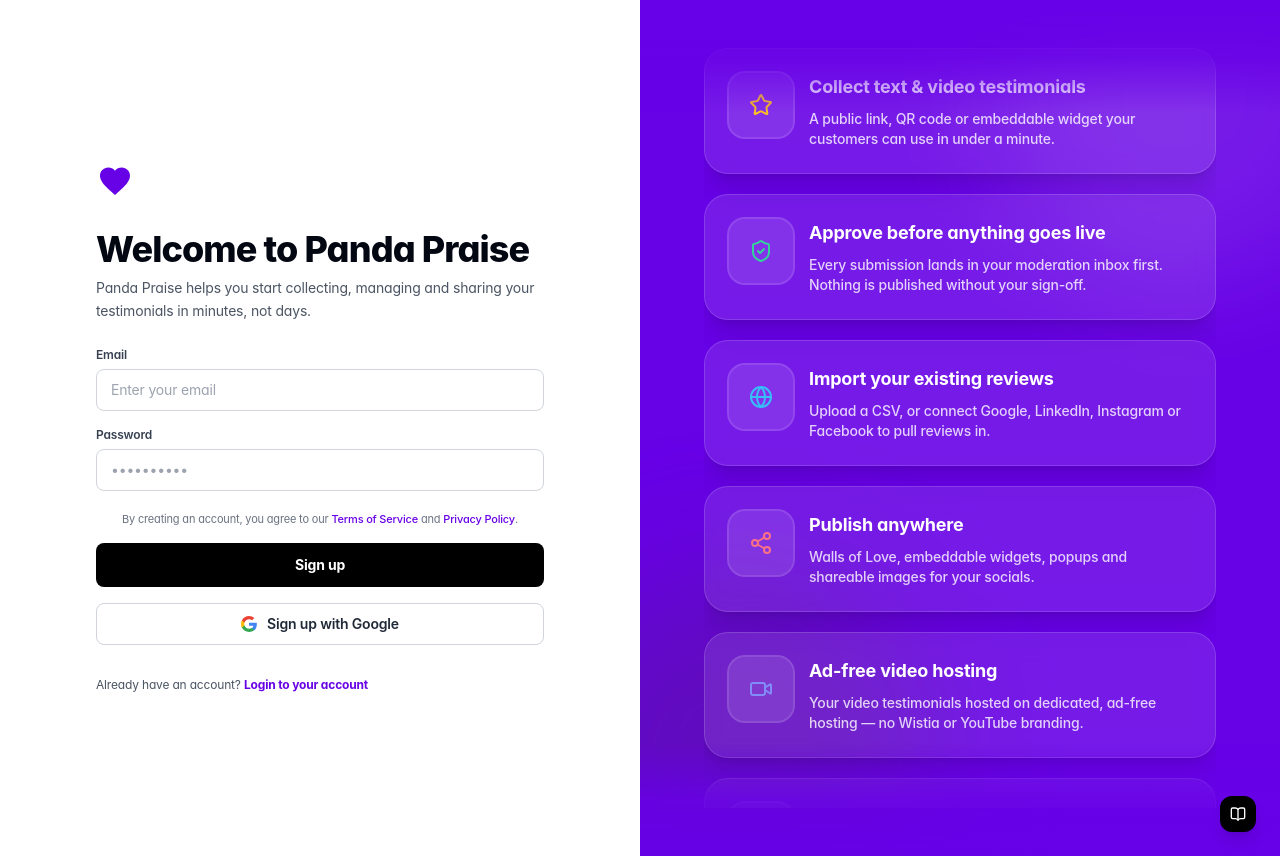
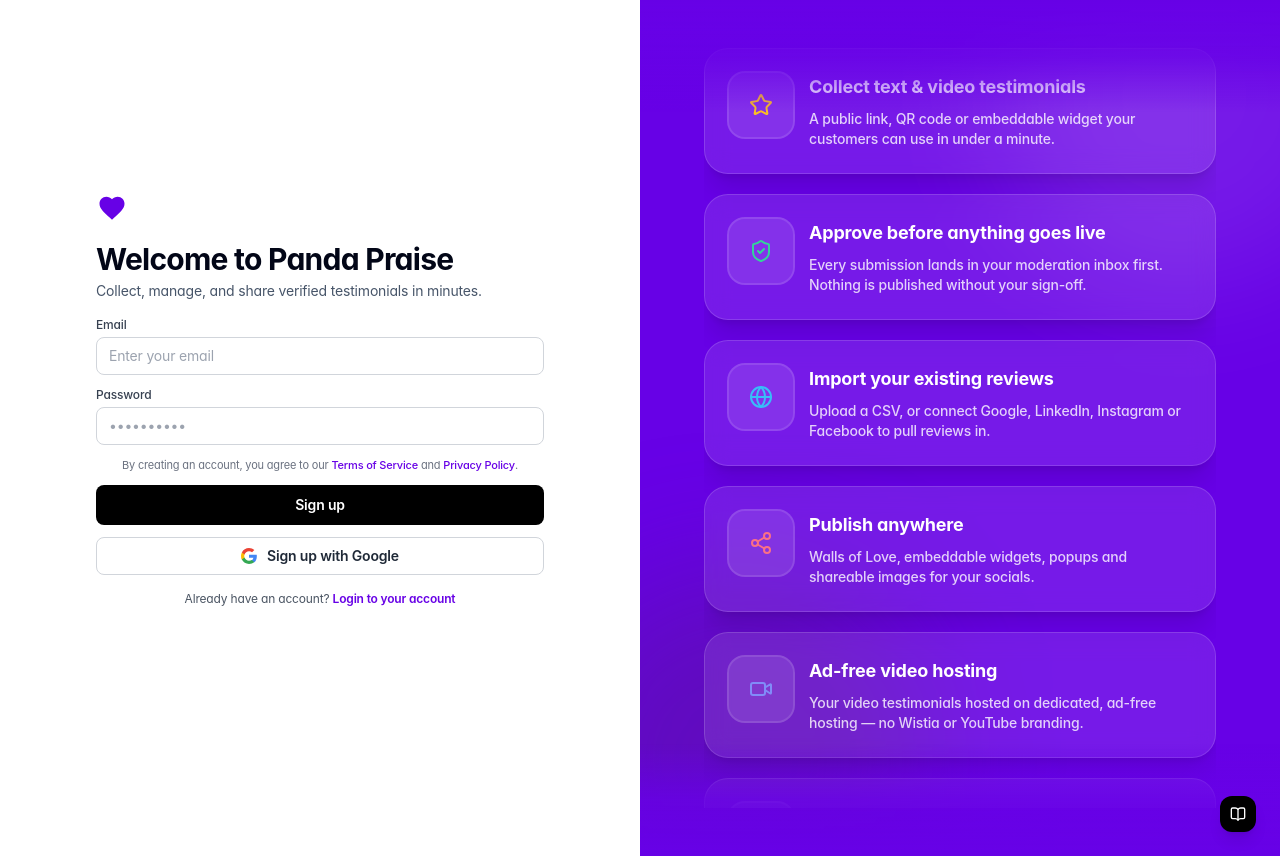
Before and after one commit to greetingsgopal-hub/testimonial-collector-dashboard, a React (Vite) app: page /signup in a window 1280 px wide. Built offline with nearby package versions, Linux system fonts and the light colour scheme; no server answers.

Commit message:
Optimize auth pages to fit within viewport height without scrolling

```diff
--- a/src/pages/LoginPage.tsx
+++ b/src/pages/LoginPage.tsx
@@ -78,35 +78,35 @@
     <div className="min-h-screen bg-white text-gray-900 flex font-sans selection:bg-purple-500/20 selection:text-purple-900">
 
       {/* ── Left Column: Login Form ── */}
-      <div className="w-full lg:w-1/2 flex flex-col justify-center px-6 sm:px-12 md:px-16 xl:px-24 py-12">
+      <div className="w-full lg:w-1/2 flex flex-col justify-center px-6 sm:px-12 md:px-14 xl:px-20 py-4 sm:py-6 overflow-y-auto max-h-screen">
         <div className="w-full max-w-md mx-auto">
 
           {/* Brand Purple Heart Symbol */}
-          <div className="mb-6">
+          <div className="mb-2 sm:mb-3">
             <Link to="/" className="inline-block transition-transform hover:scale-105" title="Panda Praise Home">
-              <svg width="38" height="36" viewBox="0 0 24 24" fill="#6701e6" className="text-[#6701e6]">
+              <svg width="32" height="30" viewBox="0 0 24 24" fill="#6701e6" className="text-[#6701e6]">
                 <path d="M12 21.35l-1.45-1.32C5.4 15.36 2 12.28 2 8.5 2 5.42 4.42 3 7.5 3c1.74 0 3.41.81 4.5 2.09C13.09 3.81 14.76 3 16.5 3 19.58 3 22 5.42 22 8.5c0 3.78-3.4 6.86-8.55 11.54L12 21.35z"/>
               </svg>
             </Link>
           </div>
 
-          <h1 className="text-3xl sm:text-4xl font-extrabold font-display text-gray-950 tracking-tight">
+          <h1 className="text-2xl sm:text-3xl font-bold tracking-tight text-slate-950">
             Welcome back
           </h1>
-          <p className="text-sm text-gray-600 mt-2 leading-relaxed">
+          <p className="text-xs sm:text-sm text-slate-600 mt-1 leading-snug">
             Sign in to manage and share your customer testimonials.
           </p>
 
           {(localError || authError) && (
-            <div className="mt-4 p-3.5 rounded-xl bg-red-50 border border-red-200 text-xs text-red-600 flex items-start gap-2">
-              <AlertCircle className="w-4 h-4 shrink-0 mt-0.5" />
+            <div className="mt-2.5 p-2.5 rounded-xl bg-red-50 border border-red-200 text-xs text-red-600 flex items-start gap-2">
+              <AlertCircle className="w-3.5 h-3.5 shrink-0 mt-0.5" />
               <span>{localError || authError}</span>
             </div>
           )}
 
-          <form onSubmit={handleSubmit} className="mt-6 space-y-4">
+          <form onSubmit={handleSubmit} className="mt-3 sm:mt-4 space-y-2.5 sm:space-y-3">
             <div>
-              <label className="block text-xs font-semibold text-gray-700 mb-1.5">
+              <label className="block text-xs font-medium text-gray-700 mb-1">
                 Email
               </label>
               <input
@@ -115,13 +115,13 @@
                 value={email}
                 onChange={(e) => setEmail(e.target.value)}
                 placeholder="Enter your email"
-                className="w-full px-3.5 py-2.5 rounded-lg border border-gray-300 focus:outline-none focus:ring-2 focus:ring-[#6701e6] focus:border-[#6701e6] text-sm text-gray-900 placeholder-gray-400 bg-white transition-all shadow-xs"
+                className="w-full px-3 py-2 rounded-lg border border-gray-300 focus:outline-none focus:ring-2 focus:ring-[#6701e6] focus:border-[#6701e6] text-sm text-gray-900 placeholder-gray-400 bg-white transition-all shadow-xs"
               />
             </div>
 
             <div>
-              <div className="flex items-center justify-between mb-1.5">
-                <label className="text-xs font-semibold text-gray-700">
+              <div className="flex items-center justify-between mb-1">
+                <label className="text-xs font-medium text-gray-700">
                   Password
                 </label>
                 <Link
@@ -137,14 +137,14 @@
                 value={password}
                 onChange={(e) => setPassword(e.target.value)}
                 placeholder="••••••••••"
-                className="w-full px-3.5 py-2.5 rounded-lg border border-gray-300 focus:outline-none focus:ring-2 focus:ring-[#6701e6] focus:border-[#6701e6] text-sm text-gray-900 placeholder-gray-400 bg-white transition-all shadow-xs"
+                className="w-full px-3 py-2 rounded-lg border border-gray-300 focus:outline-none focus:ring-2 focus:ring-[#6701e6] focus:border-[#6701e6] text-sm text-gray-900 placeholder-gray-400 bg-white transition-all shadow-xs"
               />
             </div>
 
             <button
               type="submit"
               disabled={isSubmitting}
-              className="w-full py-3 rounded-lg bg-black hover:bg-gray-800 text-white font-bold text-sm transition-colors shadow-xs cursor-pointer disabled:opacity-50 mt-5"
+              className="w-full py-2.5 rounded-lg bg-black hover:bg-gray-800 text-white font-semibold text-sm transition-colors shadow-xs cursor-pointer disabled:opacity-50 mt-1"
             >
               {isSubmitting ? 'Logging in...' : 'Log in'}
             </button>
@@ -153,16 +153,16 @@
               type="button"
               disabled={isSubmitting || isGoogleSubmitting}
               onClick={handleGoogleSignIn}
-              className="w-full py-2.5 px-4 rounded-lg border border-gray-300 hover:bg-gray-50 text-gray-800 font-semibold text-sm flex items-center justify-center gap-2.5 transition-colors shadow-xs cursor-pointer disabled:opacity-50"
+              className="w-full py-2 px-4 rounded-lg border border-gray-300 hover:bg-gray-50 text-gray-800 font-semibold text-sm flex items-center justify-center gap-2.5 transition-colors shadow-xs cursor-pointer disabled:opacity-50"
             >
               <GoogleIcon className="w-4 h-4 shrink-0" />
               <span>{isGoogleSubmitting ? 'Connecting...' : 'Sign in with Google'}</span>
             </button>
           </form>
 
-          <p className="mt-8 text-xs text-gray-600">
+          <p className="mt-3 sm:mt-4 text-xs text-gray-600 text-center">
             Don't have an account?{' '}
-            <Link to="/signup" className="text-[#6701e6] font-bold hover:underline">
+            <Link to="/signup" className="text-[#6701e6] font-semibold hover:underline">
               Sign up for free
             </Link>
           </p>
--- a/src/pages/SignupPage.tsx
+++ b/src/pages/SignupPage.tsx
@@ -162,65 +162,63 @@
     <div className="min-h-screen bg-white text-gray-900 flex font-sans selection:bg-purple-500/20 selection:text-purple-900">
 
       {/* ── Left Column: Sign up Form ── */}
-      <div className="w-full lg:w-1/2 flex flex-col justify-center px-6 sm:px-12 md:px-16 xl:px-24 py-12">
+      {/* ── Left Column: Sign-up Form ── */}
+      <div className="w-full lg:w-1/2 flex flex-col justify-center px-6 sm:px-12 md:px-14 xl:px-20 py-4 sm:py-6 overflow-y-auto max-h-screen">
         <div className="w-full max-w-md mx-auto">
 
           {/* Brand Purple Heart Symbol */}
-          <div className="mb-6">
+          <div className="mb-2 sm:mb-3">
             <Link to="/" className="inline-block transition-transform hover:scale-105" title="Panda Praise Home">
-              <svg width="38" height="36" viewBox="0 0 24 24" fill="#6701e6" className="text-[#6701e6]">
+              <svg width="32" height="30" viewBox="0 0 24 24" fill="#6701e6" className="text-[#6701e6]">
                 <path d="M12 21.35l-1.45-1.32C5.4 15.36 2 12.28 2 8.5 2 5.42 4.42 3 7.5 3c1.74 0 3.41.81 4.5 2.09C13.09 3.81 14.76 3 16.5 3 19.58 3 22 5.42 22 8.5c0 3.78-3.4 6.86-8.55 11.54L12 21.35z"/>
               </svg>
             </Link>
           </div>
 
-          {/* Account already exists recovery prompt (Priority 8) */}
+          {/* Account already exists recovery prompt */}
           {isExistingAccount && (
-            <div className="mb-6 p-4 rounded-2xl bg-amber-50 border border-amber-200 text-xs text-amber-900 space-y-2 animate-fade-in">
+            <div className="mb-3 p-3 rounded-xl bg-amber-50 border border-amber-200 text-xs text-amber-900 space-y-1.5 animate-fade-in shadow-2xs">
               <div className="flex items-center gap-1.5 font-bold">
-                <AlertCircle className="w-4 h-4 text-amber-600 shrink-0" />
+                <AlertCircle className="w-3.5 h-3.5 text-amber-600 shrink-0" />
                 <span>An account with this email already exists!</span>
               </div>
-              <p className="text-amber-800">
-                You already have a Panda Praise account. Log in with your password to access your existing collection link and dashboard without creating duplicate workspaces.
+              <p className="text-amber-800 text-[11px] leading-snug">
+                Log in to access your existing collection link and dashboard without duplicate workspaces.
               </p>
               <Link
                 to={`/login?redirect=/ready&email=${encodeURIComponent(email)}`}
-                className="mt-1 inline-flex items-center gap-1.5 px-4 py-2 rounded-xl bg-[#6701e6] hover:bg-[#5200bd] text-white font-bold text-xs transition-all shadow-xs"
+                className="mt-1 inline-flex items-center gap-1 px-3 py-1.5 rounded-lg bg-[#6701e6] hover:bg-[#5200bd] text-white font-semibold text-xs transition-colors shadow-2xs"
               >
                 <span>Log in to your account</span>
-                <ArrowRight className="w-3.5 h-3.5" />
+                <ArrowRight className="w-3 h-3" />
               </Link>
             </div>
           )}
 
-          {/* Existing Logged-in Account Banner (Requirement 6 & 15) */}
+          {/* Existing Logged-in Account Compact Banner */}
           {user && (
-            <div className="mb-6 p-4 rounded-2xl bg-purple-50 border border-purple-200 text-xs text-purple-900 space-y-2 animate-fade-in">
-              <div className="flex items-center gap-1.5 font-bold">
-                <Sparkles className="w-4 h-4 text-[#6701e6]" />
-                <span>You are already signed in as {user.email}</span>
+            <div className="mb-3 p-2.5 sm:p-3 rounded-xl bg-purple-50/90 border border-purple-200/80 text-xs text-purple-950 flex flex-col sm:flex-row sm:items-center justify-between gap-2 animate-fade-in shadow-2xs">
+              <div className="flex items-center gap-1.5 min-w-0">
+                <Sparkles className="w-3.5 h-3.5 text-brand-600 shrink-0" />
+                <span className="truncate text-xs">Signed in as <strong className="font-semibold text-slate-900">{user.email}</strong></span>
               </div>
-              <p className="text-gray-600">
-                You already have an active session. Skip signup and proceed to your dashboard, or sign out to create a fresh new account.
-              </p>
-              <div className="flex flex-wrap items-center gap-2 pt-1">
+              <div className="flex items-center gap-1.5 shrink-0">
                 <button
                   type="button"
                   onClick={() => navigate('/dashboard')}
-                  className="px-4 py-2 rounded-xl bg-[#6701e6] hover:bg-[#5200bd] text-white font-bold text-xs flex items-center gap-1.5 transition-all cursor-pointer shadow-xs"
+                  className="px-3 py-1 rounded-lg bg-[#6701e6] hover:bg-[#5200bd] text-white font-semibold text-xs flex items-center gap-1 cursor-pointer transition-colors shadow-2xs"
                 >
-                  <span>Continue to Your Dashboard</span>
-                  <ArrowRight className="w-3.5 h-3.5" />
+                  <span>Dashboard</span>
+                  <ArrowRight className="w-3 h-3" />
                 </button>
                 <button
                   type="button"
                   onClick={async () => {
                     await signOut();
                   }}
-                  className="px-3.5 py-2 rounded-xl bg-white hover:bg-gray-100 text-gray-700 border border-gray-200 font-semibold text-xs transition-colors cursor-pointer"
+                  className="px-2.5 py-1 rounded-lg bg-white hover:bg-gray-100 text-gray-700 border border-gray-200 font-medium text-xs transition-colors cursor-pointer"
                 >
-                  <span>Sign out to create new account</span>
+                  Sign out
                 </button>
               </div>
             </div>
@@ -228,34 +226,34 @@
 
           {/* Viral Signup Badge */}
           {(isViral || viralContext) && (
-            <div className="inline-flex items-center gap-1.5 px-3 py-1 rounded-full bg-purple-50 border border-purple-200 text-[#6701e6] text-xs font-bold mb-3 shadow-2xs">
-              <Sparkles className="w-3.5 h-3.5" />
-              <span>⚡ Your Testimonial Link is 30 Seconds Away</span>
+            <div className="inline-flex items-center gap-1.5 px-2.5 py-0.5 rounded-full bg-purple-50 border border-purple-200 text-[#6701e6] text-xs font-semibold mb-2 shadow-2xs">
+              <Sparkles className="w-3 h-3" />
+              <span>⚡ Ready in 30 Seconds</span>
             </div>
           )}
 
           {/* Heading & Subtitle */}
-          <h1 className="text-3xl sm:text-4xl font-extrabold font-display text-gray-950 tracking-tight">
+          <h1 className="text-2xl sm:text-3xl font-bold tracking-tight text-slate-950">
             {isViral || viralContext ? 'Start Collecting Testimonials' : 'Welcome to Panda Praise'}
           </h1>
-          <p className="text-sm text-gray-600 mt-2 leading-relaxed">
+          <p className="text-xs sm:text-sm text-slate-600 mt-1 leading-snug">
             {isViral || viralContext
-              ? 'Create your free account. Your personalized testimonial collection link will be ready immediately.'
-              : 'Panda Praise helps you start collecting, managing and sharing your testimonials in minutes, not days.'}
+              ? 'Create your free account. Your collection link will be ready immediately.'
+              : 'Collect, manage, and share verified testimonials in minutes.'}
           </p>
 
           {/* Error Message Alert */}
           {localError && (
-            <div className="mt-4 p-3.5 rounded-xl bg-red-50 border border-red-200 text-xs text-red-600 flex items-start gap-2">
-              <AlertCircle className="w-4 h-4 shrink-0 mt-0.5" />
+            <div className="mt-2.5 p-2.5 rounded-xl bg-red-50 border border-red-200 text-xs text-red-600 flex items-start gap-2">
+              <AlertCircle className="w-3.5 h-3.5 shrink-0 mt-0.5" />
               <span>{localError}</span>
             </div>
           )}
 
           {/* Form */}
-          <form onSubmit={handleSubmit} className="mt-6 space-y-4">
+          <form onSubmit={handleSubmit} className="mt-3 sm:mt-4 space-y-2.5 sm:space-y-3">
             <div>
-              <label className="block text-xs font-semibold text-gray-700 mb-1.5">
+              <label className="block text-xs font-medium text-gray-700 mb-1">
                 Email
               </label>
               <input
@@ -264,12 +262,12 @@
                 value={email}
                 onChange={(e) => setEmail(e.target.value)}
                 placeholder="Enter your email"
-                className="w-full px-3.5 py-2.5 rounded-lg border border-gray-300 focus:outline-none focus:ring-2 focus:ring-[#6701e6] focus:border-[#6701e6] text-sm text-gray-900 placeholder-gray-400 bg-white transition-all shadow-xs"
+                className="w-full px-3 py-2 rounded-lg border border-gray-300 focus:outline-none focus:ring-2 focus:ring-[#6701e6] focus:border-[#6701e6] text-sm text-gray-900 placeholder-gray-400 bg-white transition-all shadow-xs"
               />
             </div>
 
             <div>
-              <label className="block text-xs font-semibold text-gray-700 mb-1.5">
+              <label className="block text-xs font-medium text-gray-700 mb-1">
                 Password
               </label>
               <input
@@ -279,12 +277,12 @@
                 value={password}
                 onChange={(e) => setPassword(e.target.value)}
                 placeholder="••••••••••"
-                className="w-full px-3.5 py-2.5 rounded-lg border border-gray-300 focus:outline-none focus:ring-2 focus:ring-[#6701e6] focus:border-[#6701e6] text-sm text-gray-900 placeholder-gray-400 bg-white transition-all shadow-xs"
+                className="w-full px-3 py-2 rounded-lg border border-gray-300 focus:outline-none focus:ring-2 focus:ring-[#6701e6] focus:border-[#6701e6] text-sm text-gray-900 placeholder-gray-400 bg-white transition-all shadow-xs"
               />
             </div>
 
             {/* Terms & Privacy Acknowledgement */}
-            <p className="text-[11px] text-gray-500 text-center leading-normal pt-1">
+            <p className="text-[11px] text-gray-500 text-center leading-tight pt-0.5">
               By creating an account, you agree to our{' '}
               <Link to="/terms" className="text-[#6701e6] hover:underline font-medium">
                 Terms of Service
@@ -300,7 +298,7 @@
             <button
               type="submit"
               disabled={isSubmitting}
-              className="w-full py-3 rounded-lg bg-black hover:bg-gray-800 text-white font-bold text-sm transition-colors shadow-xs cursor-pointer disabled:opacity-50 mt-2"
+              className="w-full py-2.5 rounded-lg bg-black hover:bg-gray-800 text-white font-semibold text-sm transition-colors shadow-xs cursor-pointer disabled:opacity-50 mt-1"
             >
               {isSubmitting ? 'Creating account...' : 'Sign up'}
             </button>
@@ -310,7 +308,7 @@
               type="button"
               disabled={isSubmitting || isGoogleSubmitting}
               onClick={handleGoogleSignup}
-              className="w-full py-2.5 px-4 rounded-lg border border-gray-300 hover:bg-gray-50 text-gray-800 font-semibold text-sm flex items-center justify-center gap-2.5 transition-colors shadow-xs cursor-pointer disabled:opacity-50"
+              className="w-full py-2 px-4 rounded-lg border border-gray-300 hover:bg-gray-50 text-gray-800 font-semibold text-sm flex items-center justify-center gap-2.5 transition-colors shadow-xs cursor-pointer disabled:opacity-50"
             >
               <GoogleIcon className="w-4 h-4 shrink-0" />
               <span>{isGoogleSubmitting ? 'Connecting...' : 'Sign up with Google'}</span>
@@ -318,9 +316,9 @@
           </form>
 
           {/* Footer Link */}
-          <p className="mt-8 text-xs text-gray-600">
+          <p className="mt-3 sm:mt-4 text-xs text-gray-600 text-center">
             Already have an account?{' '}
-            <Link to="/login" className="text-[#6701e6] font-bold hover:underline">
+            <Link to="/login" className="text-[#6701e6] font-semibold hover:underline">
               Login to your account
             </Link>
           </p>
```
